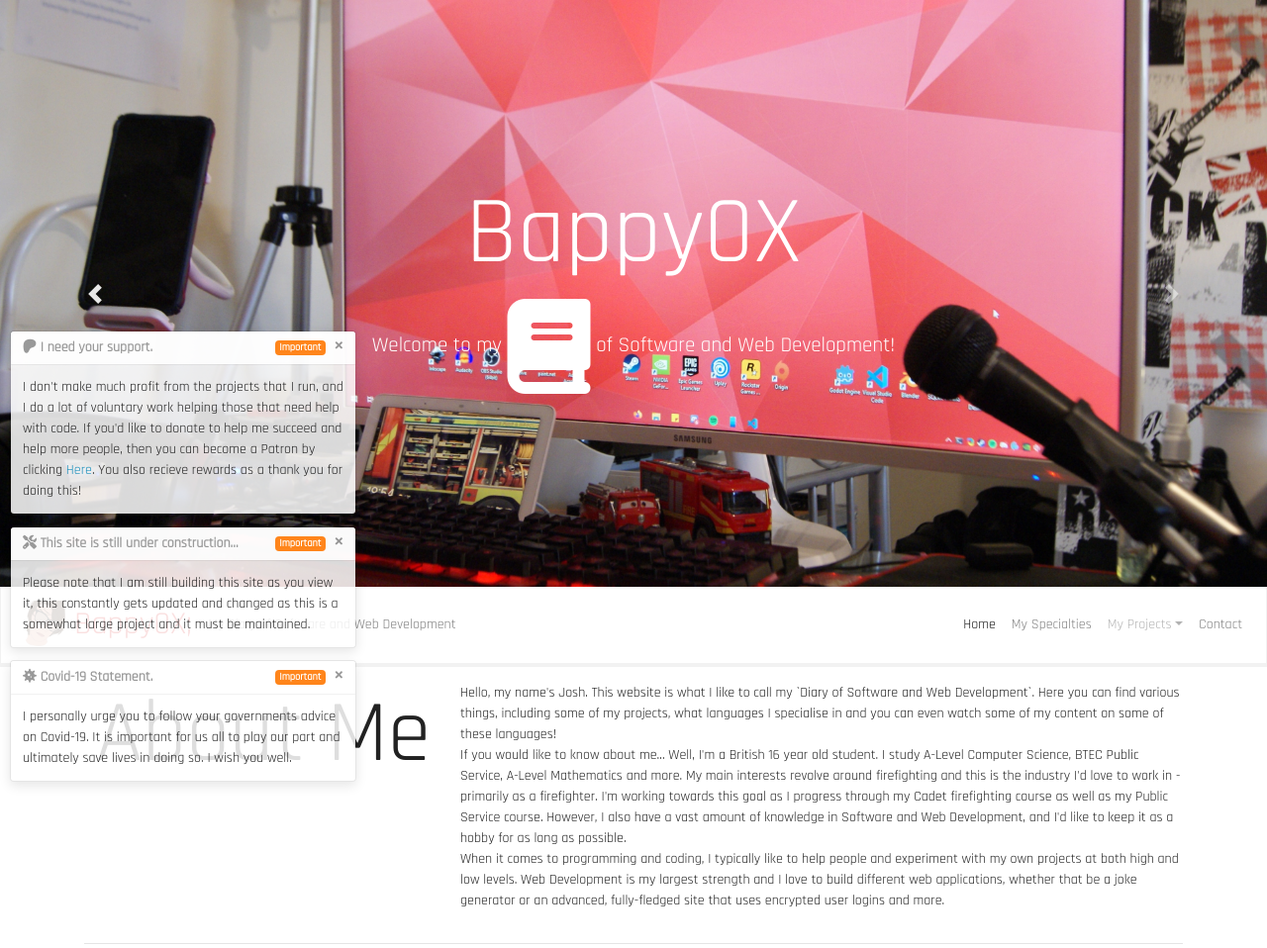
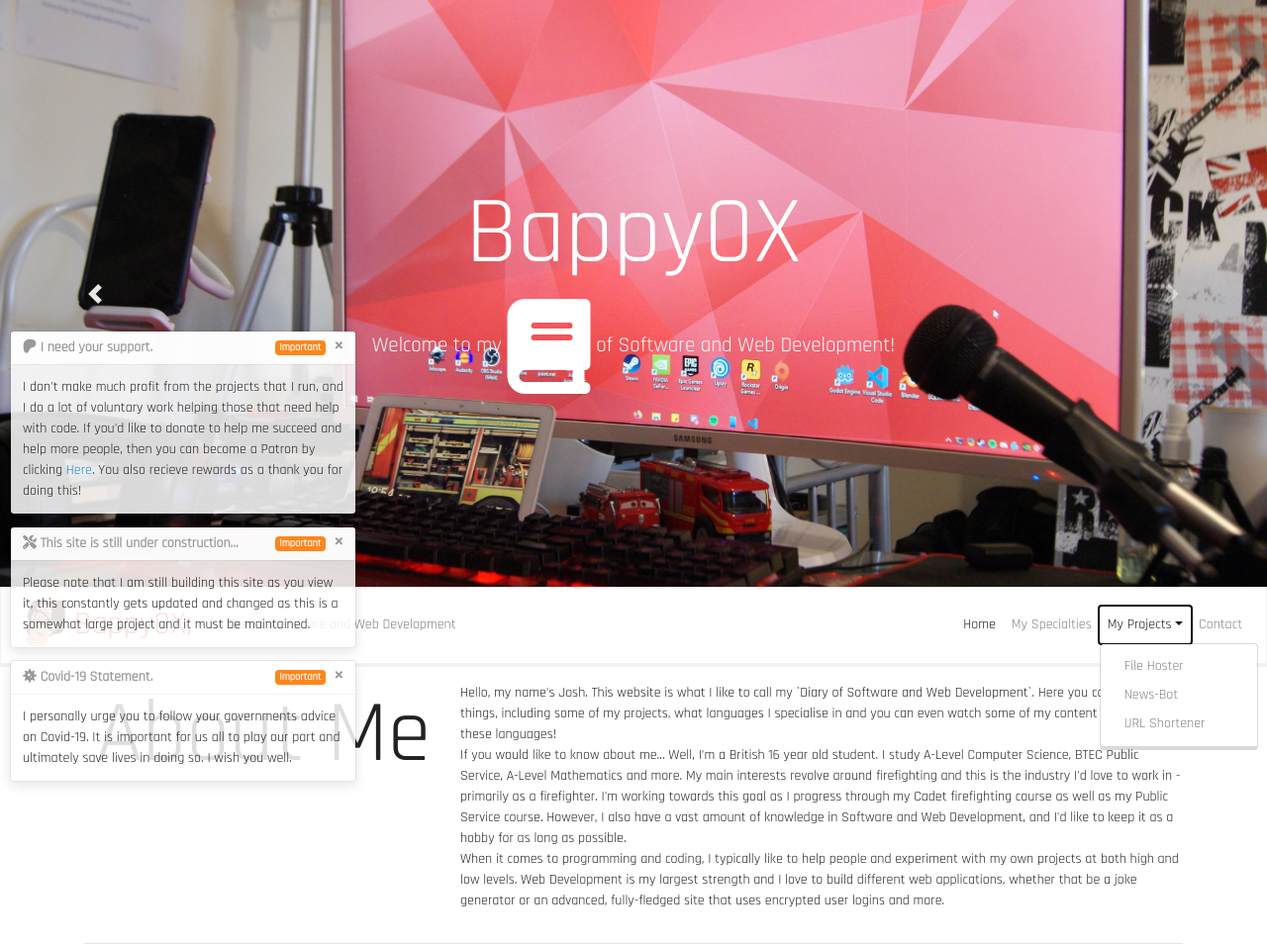
Before and after one commit to joshvtech/bappy0x-tk, a Flask app: page / in a window 1280 px wide, after a click on "My Projects". Shown: the top 958 px of the page at 99% size. Run offline with Flask 2, Linux system fonts and the light colour scheme; data comes from the database, SQL or seed files in the repository; some libraries are stand-ins or nearby versions.

Commit message:
+placeholder pages for new projects

```diff
--- a/templates/base.html
+++ b/templates/base.html
@@ -97,11 +97,11 @@
                     <a class="nav-link" href="{{ url_for('my_specialties') }}">My Specialties</a>
                 </li>
                 <li class="nav-item dropdown">
-                    <a class="nav-link dropdown-toggle disabled" href="#" id="navbarDropdownMenuLink" role="button" data-toggle="dropdown">My Projects</a>
+                    <a class="nav-link dropdown-toggle" href="#" id="navbarDropdownMenuLink" role="button" data-toggle="dropdown">My Projects</a>
                     <div class="dropdown-menu">
-                        <a class="dropdown-item disabled" href="#">Coming Soon</a>
-                        <a class="dropdown-item disabled" href="#">Coming Soon</a>
-                        <a class="dropdown-item disabled" href="#">Coming Soon</a>
+                        <a class="dropdown-item" href="{{ url_for('file-hoster.index') }}">File Hoster</a>
+                        <a class="dropdown-item" href="{{ url_for('news-bot.index') }}">News-Bot</a>
+                        <a class="dropdown-item" href="{{ url_for('url-shortener.index') }}">URL Shortener</a>
                     </div>
                 </li>
                 <li class="nav-item {% if nav_active == 'contact' %}active{% endif %}">
--- /dev/null
+++ b/views/file_hoster.py
@@ -0,0 +1,12 @@
+from flask import Blueprint, render_template
+
+from sys import path
+path.append("...")
+from static.db.models import notifications
+
+folderpath = "pages/projects/file-hoster/"
+
+file_hoster = Blueprint("file-hoster", __name__)
+@file_hoster.route("/")
+def index():
+    return render_template("pages/placeholder.html", carousel=False, nav_active="", notifications=notifications.render())
--- /dev/null
+++ b/views/news_bot.py
@@ -0,0 +1,12 @@
+from flask import Blueprint, render_template
+
+from sys import path
+path.append("...")
+from static.db.models import notifications
+
+folderpath = "pages/projects/news-bot/"
+
+news_bot = Blueprint("news-bot", __name__)
+@news_bot.route("/")
+def index():
+    return render_template("pages/placeholder.html", carousel=False, nav_active="", notifications=notifications.render())
--- /dev/null
+++ b/views/url_shortener.py
@@ -0,0 +1,12 @@
+from flask import Blueprint, render_template
+
+from sys import path
+path.append("...")
+from static.db.models import notifications
+
+folderpath = "pages/projects/url-shortener/"
+
+url_shortener = Blueprint("url-shortener", __name__)
+@url_shortener.route("/")
+def index():
+    return render_template("pages/placeholder.html", carousel=False, nav_active="", notifications=notifications.render())
--- a/web.py
+++ b/web.py
@@ -4,7 +4,14 @@ from os.path import join
 from static.db.models import db, links, videos, notifications
 
 def create_app():
+    from views.file_hoster import file_hoster
+    from views.news_bot import news_bot
+    from views.url_shortener import url_shortener
+
     app = Flask(__name__)
+    app.register_blueprint(file_hoster, url_prefix="/file-hoster")
+    app.register_blueprint(news_bot, url_prefix="/news-bot")
+    app.register_blueprint(url_shortener, url_prefix="/url-shortener")
 
     app.config["SQLALCHEMY_DATABASE_URI"] = "sqlite:///static/db/db.sqlite3"
     app.config['SQLALCHEMY_TRACK_MODIFICATIONS'] = False
```
